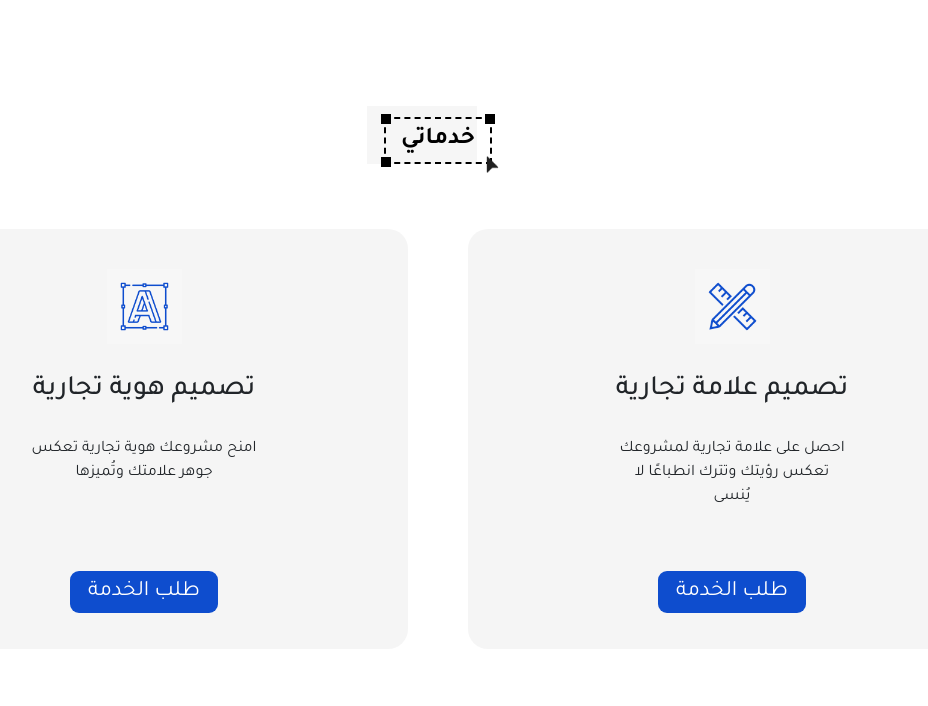
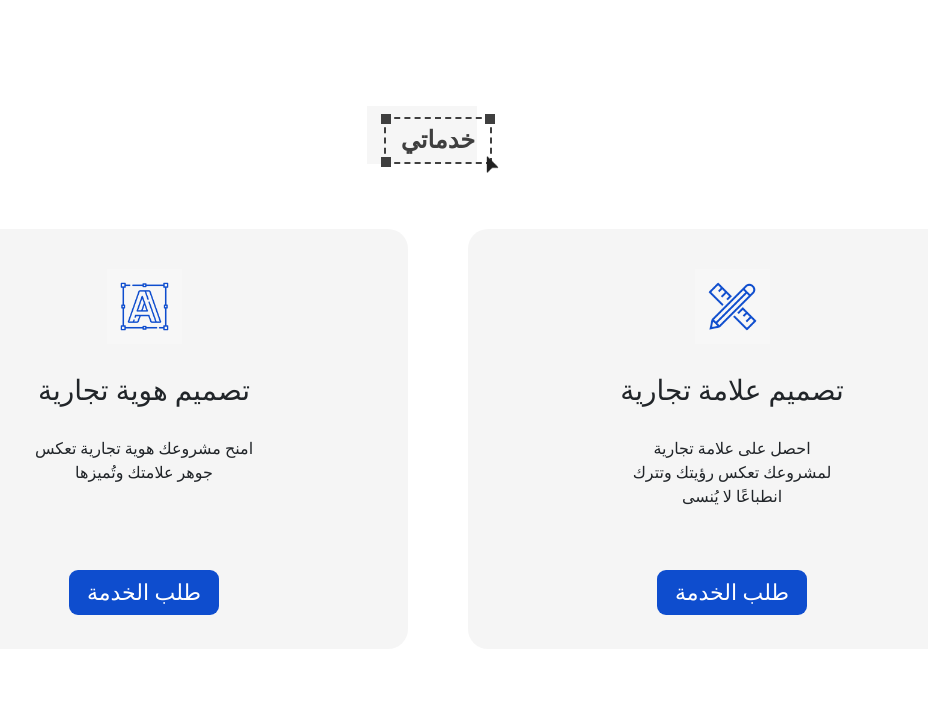
Before and after one commit to zaki-abed/karam-portfolio, a plain HTML site: page index.html in a window 1280 px wide. Shown: the part 1256-1962 px from the top of the page, without its empty margins (202-1130 px from the left). Drawn offline with Linux system fonts and the light colour scheme; files that its build step writes are made by us from their sources.

Commit message:
Fix Issues

```diff
--- a/css/style.css
+++ b/css/style.css
@@ -8,13 +8,13 @@
     src:  url('/fonts/DIN-Next-font/ArbFONTS-DINNextLTArabic-Heavy2-2.ttf') format('ttf');
 } */
 
-@import url('https://fonts.googleapis.com/css2?family=DM+Sans:ital,opsz,wght@0,9..40,100..1000;1,9..40,100..1000&family=Rubik:ital,wght@0,300..900;1,300..900&family=Syne:wght@400..800&family=Tajawal:wght@200;300;400;500;700;800;900&display=swap');
+/* @import url('https://fonts.googleapis.com/css2?family=DM+Sans:ital,opsz,wght@0,9..40,100..1000;1,9..40,100..1000&family=Rubik:ital,wght@0,300..900;1,300..900&family=Syne:wght@400..800&family=Tajawal:wght@200;300;400;500;700;800;900&display=swap'); */
 /* Start Variables */
 :root {
     --main-color: #0e4dce;
     --off_white-color: #fcde95;
     --white-color: white;
-    --main_title-color: black;
+    --main_title-color: #3f3f3f;
 }
 /* End Variables */
 /* Start Global Rules */
@@ -30,7 +30,8 @@ html {
 
 body {
     position: relative;
-    font-family: "Tajawal", sans-serif;
+    /* font-family: "Tajawal", sans-serif; */
+    font-family: initial;
 }
 
 ul {
```
